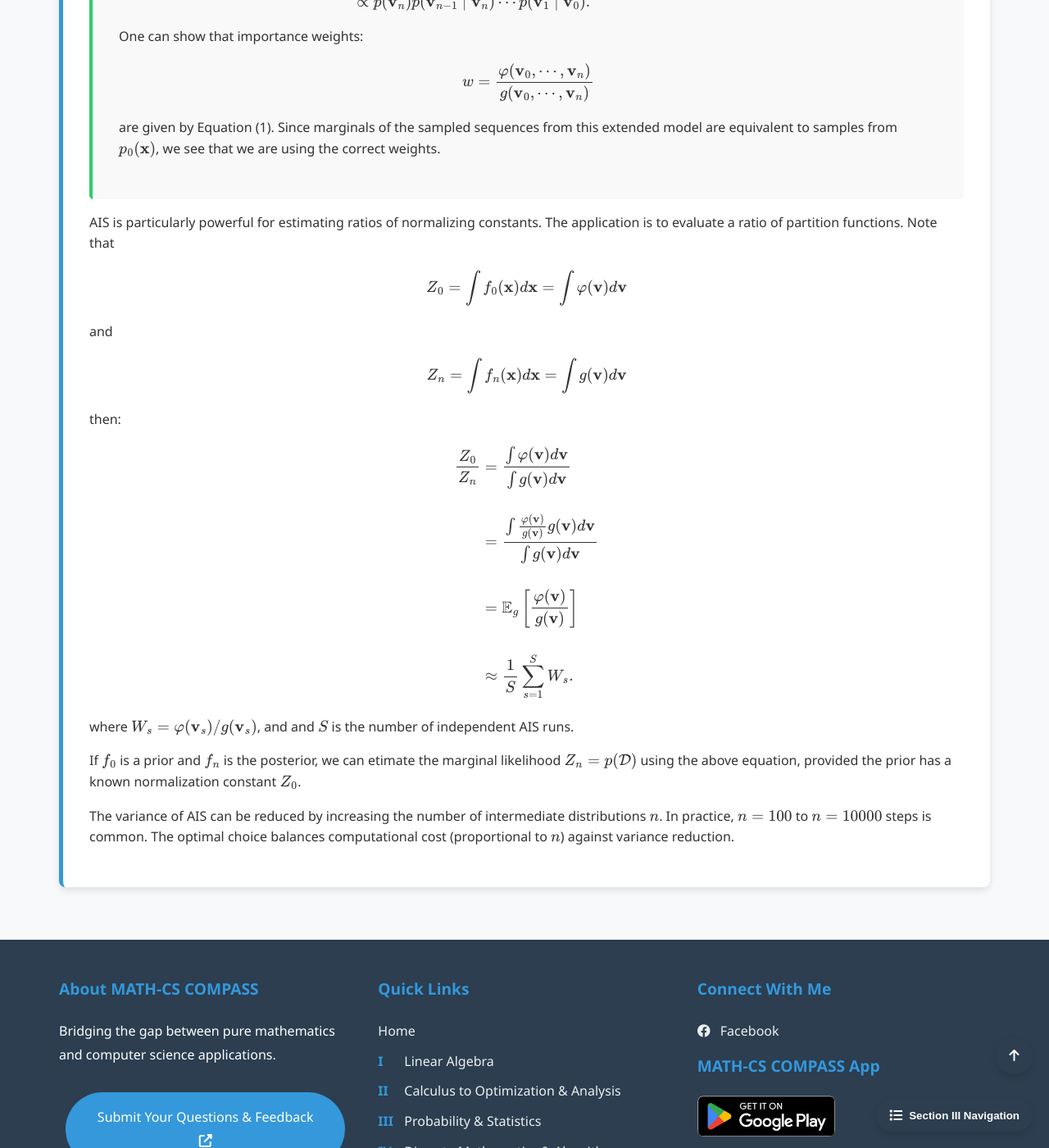
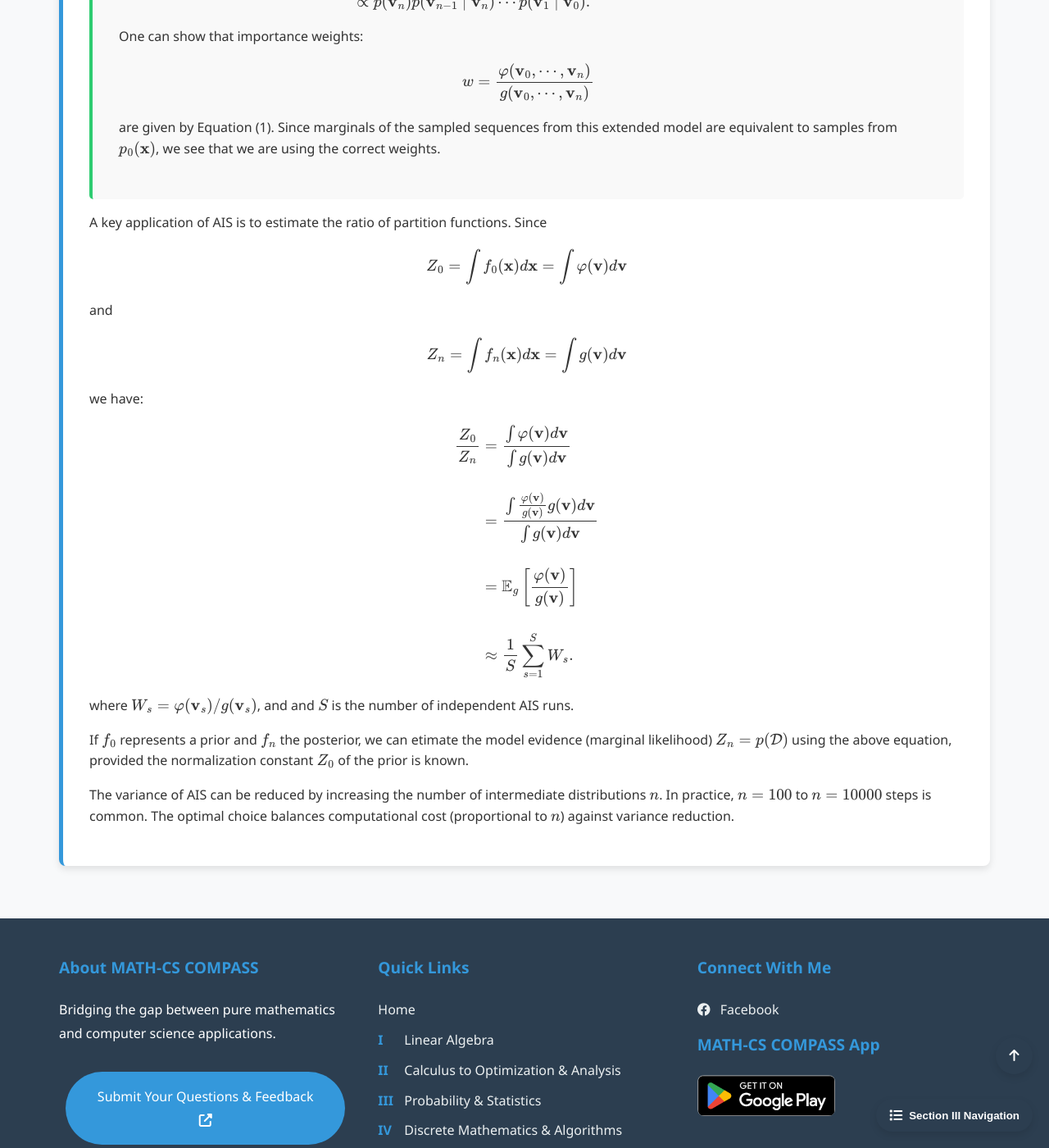
Before and after one commit to Yusukey01/yusukey01.github.io, a Jekyll site: the page built from Mathematics/Probability/importance_sampling.html, in a window 1280 px wide and 1400 px high, scrolled down 7229 px. Shown: the whole window at 82% size. Built offline with Jekyll 4.4.1, drawn with Linux system fonts in a browser that asks for light colours; some of the changed text lies outside the part shown.

Commit message:
making Importance sampling, AIS

```diff
--- a/Mathematics/Probability/importance_sampling.html
+++ b/Mathematics/Probability/importance_sampling.html
@@ -509,8 +509,7 @@ uses_python: false
                  </div>
 
                 <p>
-                    AIS is particularly powerful for estimating ratios of normalizing constants. The application is to evaluate
-                    a ratio of partition functions. Note that
+                     A key application of AIS is to estimate the ratio of partition functions. Since
                     \[
                     Z_0 = \int f_0 (\mathbf{x})d\mathbf{x} = \int \varphi(\mathbf{v})d\mathbf{v}
                     \]
@@ -518,7 +517,7 @@ uses_python: false
                     \[
                     Z_n =  \int f_n (\mathbf{x})d\mathbf{x} = \int g(\mathbf{v})d\mathbf{v}
                     \]
-                    then:
+                    we have:
                     \[
                     \begin{align*}
                     \frac{Z_0}{Z_n} &= \frac{\int \varphi(\mathbf{v})d\mathbf{v}}{\int g(\mathbf{v})d\mathbf{v}} \\\\
@@ -531,8 +530,8 @@ uses_python: false
                 </p>
 
                 <p>
-                    If \(f_0\) is a prior and \(f_n\) is the posterior, we can etimate the marginal likelihood \(Z_n = p(\mathcal{D})\) using the above equation,
-                    provided the prior has a known normalization constant \(Z_0\).
+                    If \(f_0\) represents a prior and \(f_n\) the posterior, we can etimate the model evidence (marginal likelihood) \(Z_n = p(\mathcal{D})\) using the above equation,
+                    provided the normalization constant \(Z_0\) of the prior is known.
                 </p>
 
                 <p>
```
Also changed, not shown: other parts of Mathematics/Probability/importance_sampling.html (+1 -1 lines).
